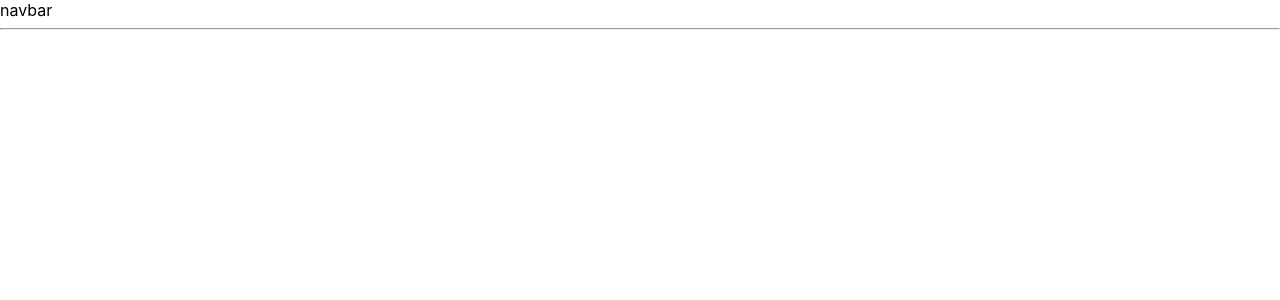
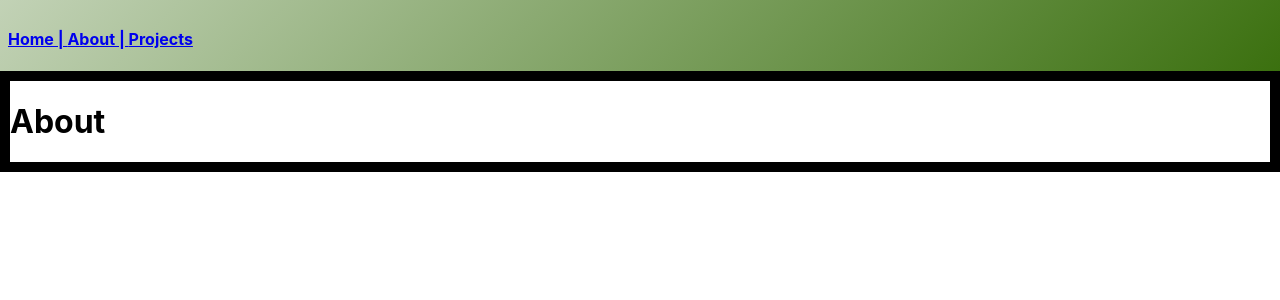
Before and after one commit to TallanGroberg/portfolio, a React (Create React App) app: page /about in a window 1280 px wide. Shown: the top 300 px of the page. Built offline with nearby package versions, Linux system fonts and the light colour scheme.

Commit message:
add media queries

```diff
--- a/src/App.js
+++ b/src/App.js
@@ -1,9 +1,11 @@
 import React from 'react';
-import { Route, } from "react-router-dom"
-
+import { Route, Switch } from "react-router-dom"
+import styled from 'styled-components'
 import Home from './components/Home'
 import Navbar from './components/Navbar'
-
+import About from './components/About'
+import NoMatch from './components/NoMatch'
+import Projects from './components/Projects'
 
 
  const App = (props) => {
@@ -12,14 +14,31 @@ import Navbar from './components/Navbar'
   return (
 
     <>
-      <Navbar />
-
-      <Route exact path="/" component={Home} />
-
-
-
+        <Navbar />
+     <AppStyle>
+        <Switch>
+          <Route exact path="/" component={Home} />
+          <Route exact path="/about" component={About} />
+          <Route exact path="/projects" component={Projects} />
+          <Route path='*' component={NoMatch} />
+        </Switch>
+    </AppStyle>
     </>
   );
 }
 
+const AppStyle = styled.div`
+
+border: solid black 10px;
+display: flex
+
+@media only screen and (max-width: 800px) {
+  body {
+    background-color: lightblue;
+  }
+  text-align: center
+}
+
+`;
+
 export default App;
--- /dev/null
+++ b/src/components/About.js
@@ -0,0 +1,10 @@
+import React from 'react'
+import styled from 'styled-components'
+
+const About = () => {
+    return (
+        <><h1>About</h1></>
+    )
+}
+
+export default About;
--- a/src/components/Home.js
+++ b/src/components/Home.js
@@ -1,15 +1,24 @@
 import React from 'react'
+import styled from 'styled-components'
 
 const Home = () => {
 
 
     return (
         <>
-
-        <h1>Home</h1>
-
+            <HomeStyle>
+                <h1>Home</h1>
+            </HomeStyle>
         </>
     )
 }
 
+const HomeStyle = styled.div`
+
+
+    text-align: center;
+
+`;
+
+
 export default Home;
--- a/src/components/Navbar.js
+++ b/src/components/Navbar.js
@@ -1,16 +1,56 @@
-import React from 'react'
+import React, { useState, useEffect } from 'react'
 import styled from 'styled-components'
+import { Link, } from 'react-router-dom'
 
-const Navbar = () => {
+const Navbar = (props) => {
+    const [screenWidth, setScreenWidth] = useState('')
+
+    const getWidth = () => {
+        setInterval( function() {setScreenWidth(window.innerWidth)}, 1000)
+
+    }
+    useEffect( () => {
+        window.addEventListener("getWidth", getWidth() )
+    }, [])
+
+
+    const navbar = () => {
+        if (screenWidth > 800) {
+            return <NavStyle>
+                    <h4>
+                        <Link to="/">Home | </Link>
+                        <Link to='/about'>About | </Link>
+                        <Link to='/projects'>Projects</Link>
+                    </h4>
+                  </NavStyle>
+        } else {
+            return    <PhoneStyle>
+
+            <div class="dropdown">
+                         <button class="dropbtn"><hr /></button>
+              <div class="dropdown-content">
+                <h4 class="link-style"> <li>
+             <Link to="/" >Home</Link> |
+          </li>
+          <li>
+              <Link to="/about">About</Link> |
+          </li>
+          <li>
+               <Link to="/projects">Projects</Link> </li></h4>
+
+              </div>
+          </div>
+            </PhoneStyle>
+        }
+    }
+
 
 
     return (
         <>
-        <NavStyle>
-        navbar
-        <hr />
+       { console.log( screenWidth)}
+        {navbar()}
 
-        </NavStyle>
 
 
         </>
@@ -21,5 +61,54 @@ export default Navbar;
 
 
 const NavStyle = styled.div `
-    background-color:
+
+
+h4 {
+    margin-left: 0.5em
+    position: right;
+
+}
+
+
+
+
+
+position: -webkit-sticky;
+background: linear-gradient(135deg, rgba(194,210,182,1) 0%, rgba(59,112,15,1) 100%);
+display: flex;
+padding-top: 0.5em;
+
+
 `;
+
+const PhoneStyle = styled.div`
+@media only screen and (max-width: 800px) {
+ .dropdown {
+     position: relative;
+     display: inline-block;
+     background-color: linear-gradient(to-left, rgba(194,210,182,1), rgba(59,112,15,1));
+  }
+
+  .dropbtn {
+      background-color: #4CAF50;
+      color: white;
+      padding: 16px;
+      font-size: 16px;
+      border: none;
+  }
+
+  .dropdown-content {
+      display: none;
+      position: absolute;
+      background-color: linear-gradient(to-left, rgba(194,210,182,1), rgba(59,112,15,1));
+      min-width: 160px;
+      box-shadow: 0px 8px 16px 0px rgba(0,0,0,0.2);
+      z-index: 1;
+  }
+  .dropdown-content h4:hover {background: linear-gradient(135deg, rgba(194,210,182,1) 0%, rgba(59,112,15,1) 100%);}
+
+  .dropdown:hover .dropdown-content {display: block;}
+
+  .dropdown:hover .dropbtn {background-color: #3e8e41;}
+}
+`;
--- /dev/null
+++ b/src/components/NoMatch.js
@@ -0,0 +1,12 @@
+import React from 'react'
+
+
+const NoMatch = () => {
+
+
+    return (
+        <> error 404</>
+    )
+}
+
+export default NoMatch
--- /dev/null
+++ b/src/components/Projects.js
@@ -0,0 +1,14 @@
+import React from 'react'
+
+
+const Projects = () => {
+
+
+    return (
+        <>
+            <h1>Projects</h1>
+        </>
+    )
+}
+
+export default Projects
--- /dev/null
+++ b/src/providers/StyleProvider.js
@@ -0,0 +1 @@
+import React from 'react'
```
Also changed, not shown: src/components/Contact.js (added).
